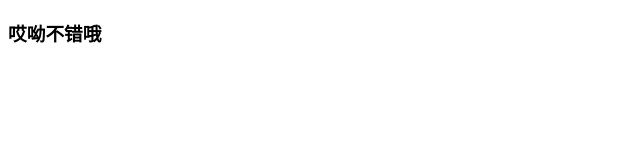
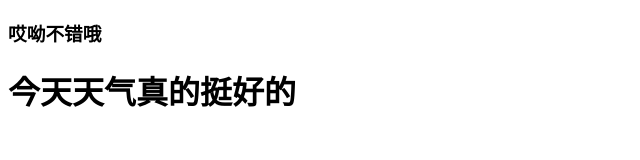
Before and after one commit to huxiulin/h6, a plain HTML site: page index.html in a window 1280 px wide. Shown: the whole page, without its empty margins (0-640 px from the left). Drawn offline with Linux system fonts and the light colour scheme.

Commit message:
Create index.html

```diff
--- a/index.html
+++ b/index.html
@@ -8,5 +8,6 @@
 
 
 	<h3>哎呦不错哦</h3>
+	<h1>今天天气真的挺好的</h1>
 </body>
 </html>
```
